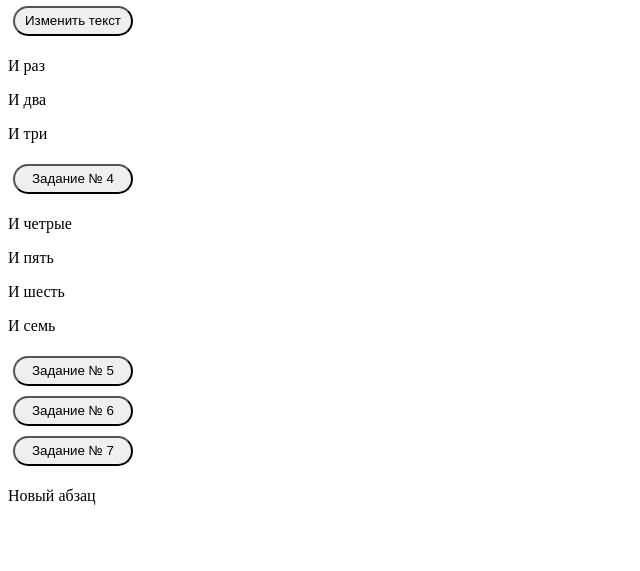
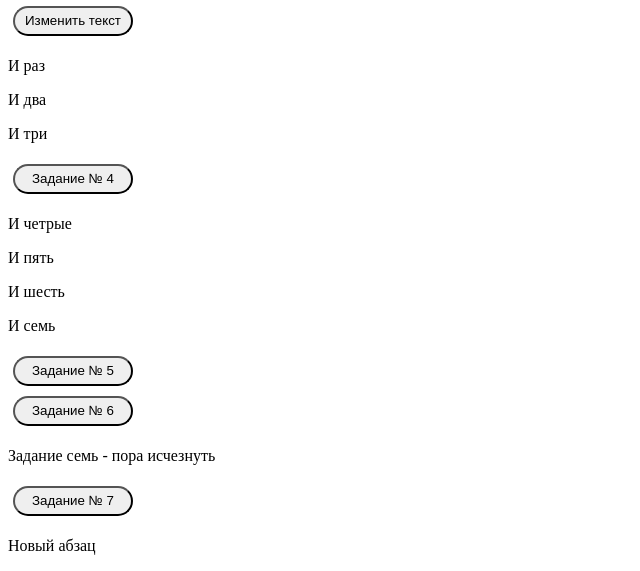
Before and after one commit to poliven-abs/mini-games-star, a plain HTML site: page index-hw-9.html in a window 1280 px wide. Both pictures are taken after a click on the button "Задание № 6". Shown: the part 289-860 px from the top of the page, without its empty margins (0-640 px from the left). Before the commit the page ends 810 px from the top, so only its background shows below. Drawn offline with Linux system fonts and the light colour scheme.

Commit message:
correction hw-9

```diff
--- a/index-hw-9.html
+++ b/index-hw-9.html
@@ -53,6 +53,7 @@
         <button id="btn-six" class="btn">Задание № 6</button>
     </div>
     <div>
+        <p id="p">Задание семь - пора исчезнуть</p>
         <button id="btn-seven" class="btn">Задание № 7</button>
     </div>
 
@@ -92,13 +93,13 @@
 
         const taskSix = document.querySelector('body');
         const btnSix = document.querySelector('#btn-six');
-        const paragraphSix = document.createElement('p');
-        paragraphSix.textContent = 'Новый абзац';
         btnSix.addEventListener('click', () => {
+            const paragraphSix = document.createElement('p');
+            paragraphSix.textContent = 'Новый абзац';
             taskSix.appendChild(paragraphSix);
         })
 
-        const taskSeven = document.querySelector('p');
+        const taskSeven = document.querySelector('#p'); //для наглядности сделано через id к конкретному заголовку
         const btnSeven = document.querySelector('#btn-seven');
         btnSeven.addEventListener('click', () => {
             taskSeven.remove();
```
